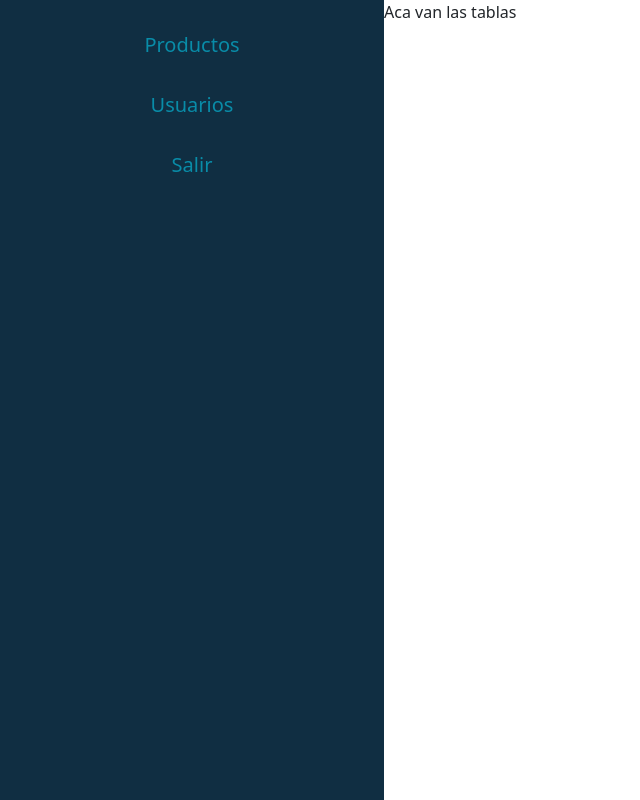
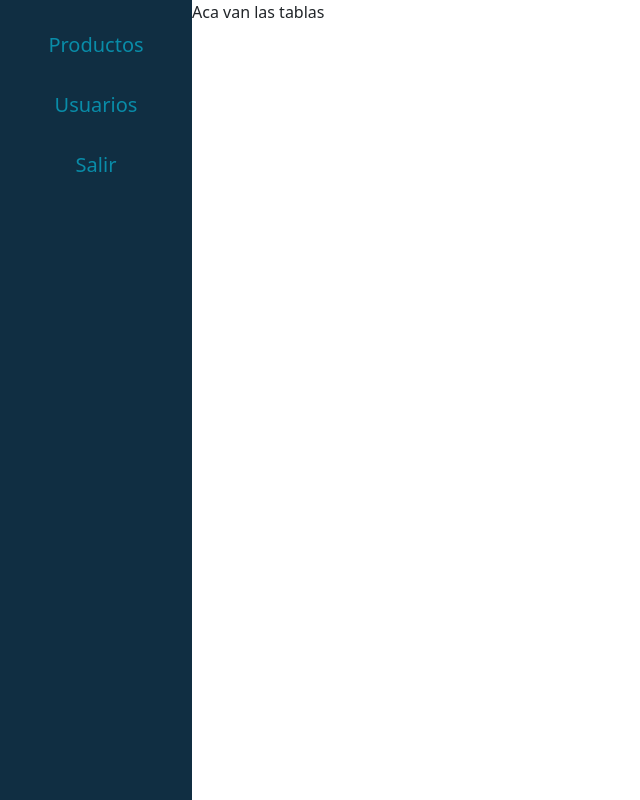
Before and after one commit to amc961/E-commerce-Videogames, a plain HTML site: page Pages/admin.html in a window 1280 px wide. Shown: the whole page, without its empty margins (0-640 px from the left). Drawn offline with nearby package versions, Linux system fonts and the light colour scheme.

Commit message:
Modificados los tamaños de las columnas del contenido y el menu

```diff
--- a/css/Style.css
+++ b/css/Style.css
@@ -32,11 +32,11 @@
 }
 
 .menu-container{
-  width: 30%;
+  width: 15%;
 }
 
 .content-container{
-  width: 70%;
+  width: 85%;
 }
 
 .menu-div {
```
